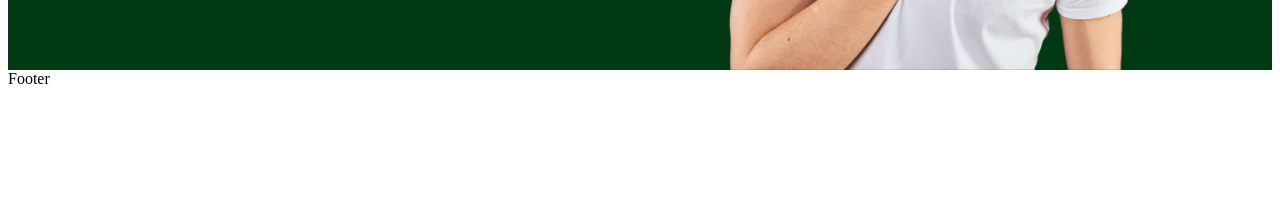
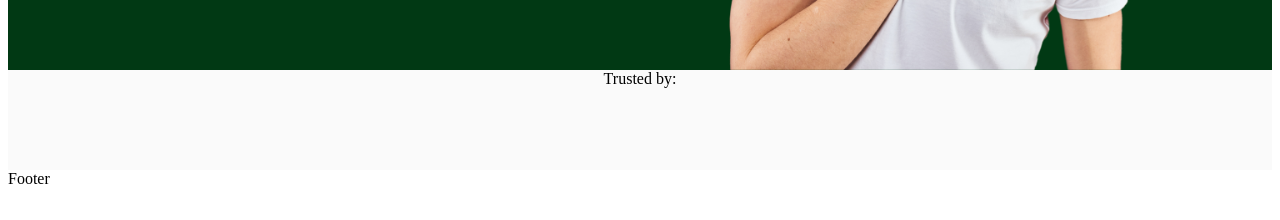
Before and after one commit to anshul45/fivrr-clone, a React app: page / in a window 1280 px wide. Shown: the part 516-736 px from the top of the page. Built offline with nearby package versions, Linux system fonts and the light colour scheme; the HTML template or start-up script is replaced by a standard one.

Commit message:
done for today

```diff
--- /dev/null
+++ b/src/components/trustedBy/TrustedBy.jsx
@@ -0,0 +1,13 @@
+import React from "react";
+import "./TrustedBy.scss";
+const TrustedBy = () => {
+  return (
+    <div className="trustedBy">
+      <div className="container">
+        <span>Trusted by:</span>
+      </div>
+    </div>
+  );
+};
+
+export default TrustedBy;
--- /dev/null
+++ b/src/components/trustedBy/TrustedBy.scss
@@ -0,0 +1,19 @@
+.trustedBy{
+    background-color: #fafafa;
+    height: 100px;
+    display: flex;
+    justify-content: center;
+    .conatiner{
+width: 760px;
+align-items: center;
+justify-content: center;
+gap: 20px;
+color: lightgray;
+font-weight: 500;
+
+img{
+    height: 50px;
+    object-fit: contain;
+}
+    }
+}
--- a/src/pages/home/Home.jsx
+++ b/src/pages/home/Home.jsx
@@ -1,10 +1,12 @@
 import React from "react";
 import Featured from "../../components/featured/Featured";
+import TrustedBy from "../../components/trustedBy/TrustedBy";
 import "./Home.scss";
 const Home = () => {
   return (
     <div className="home">
       <Featured />
+      <TrustedBy />
     </div>
   );
 };
```
